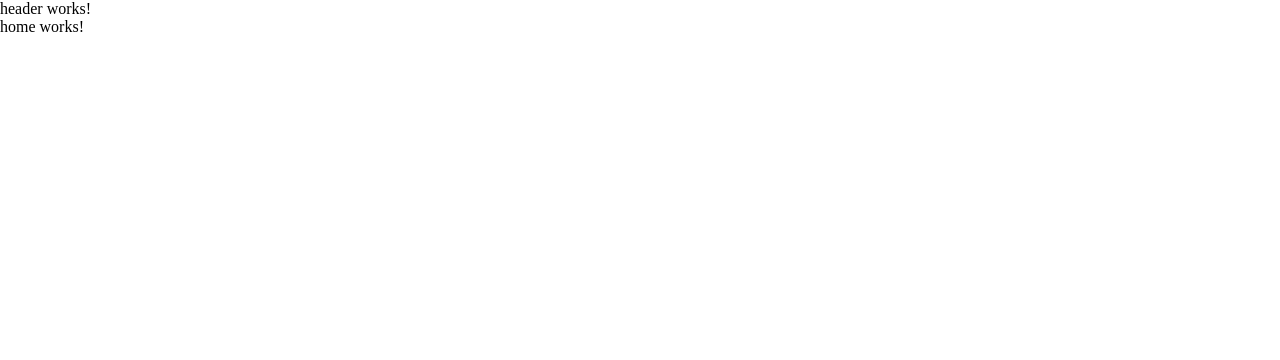
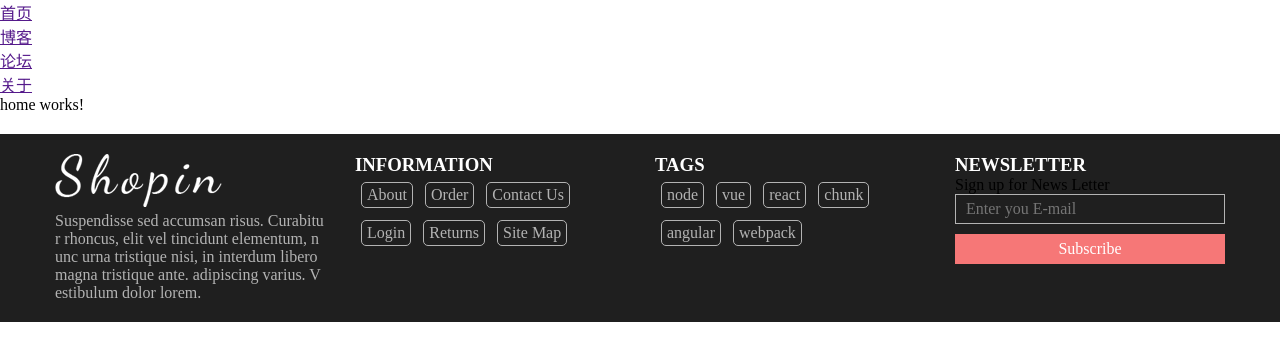
Before and after one commit to Jet-Lu/angular, an Angular app: page /#/home in a window 1280 px wide. Shown: the top 360 px of the page. Built offline with nearby package versions, Linux system fonts and the light colour scheme.

Commit message:
补充footer公共组件

```diff
--- a/src/app/layout/footer/footer.component.html
+++ b/src/app/layout/footer/footer.component.html
@@ -1,3 +1,42 @@
-<p>
-  footer works!
-</p>
+
+<div class="circle"></div>
+<div class="cir"></div>
+
+<div class="footer">
+  <div class="container">
+    <div class="col-md-3 c1">
+      <h3><img src="/assets/logo.png" alt=""></h3>
+      <p>Suspendisse sed accumsan risus. Curabitur rhoncus, elit vel tincidunt elementum, nunc urna tristique nisi, in interdum libero magna tristique ante. adipiscing varius. Vestibulum dolor lorem.</p>
+    </div>
+    <div class="col-md-3">
+      <h3>INFORMATION</h3>
+      <div class="c1">
+        <span>About</span>
+        <span>Order</span>
+        <span>Contact Us</span>
+        <span>Login</span>
+        <span>Returns</span>
+        <span>Site Map</span>
+      </div>
+    </div>
+    <div class="col-md-3">
+      <h3>TAGS</h3>
+      <div class="c1">
+        <span>node</span>
+        <span>vue</span>
+        <span>react</span>
+        <span>chunk</span>
+        <span>angular</span>
+        <span>webpack</span>
+      </div>
+    </div>
+    <div class="col-md-3">
+      <h3>NEWSLETTER</h3>
+      <div class="c2">
+        Sign up for News Letter
+        <input type="text" placeholder="Enter you E-mail"><br>
+        <button>Subscribe</button>
+      </div>
+    </div>
+  </div>
+</div>
--- /dev/null
+++ b/src/app/layout/footer/footer.component.less
@@ -0,0 +1,56 @@
+@color:#B3B3B3;
+@button:#F67777;
+@full-with:100%;
+
+
+.footer {
+  background:#1F1F1F;
+  margin-top:20px;
+  .container {
+    width:1200px;
+    min-height:80px;
+    margin:0 auto;
+    padding:20px 0;
+    display: flex;
+    justify-content: space-around;
+    .col-md-3 {
+      width:25%;
+      padding: 0 15px;
+      p {
+        color:@color;
+      }
+      h3 {
+        color:#fff;
+      }
+    }
+    .c1 {
+      span {
+        float:left;
+        margin:6px;
+        padding:3px 5px;
+        border:1px solid @color;
+        border-radius:5px;
+        color:@color;
+      }
+    }
+    .c2 {
+      input {
+        width:@full-with;
+        background:transparent;
+        box-sizing: border-box;
+        border:1px solid @color;
+        color:@color;
+        padding:5px 10px;
+      }
+      button {
+        width:@full-with;
+        margin-top:10px;
+        background:@button;
+        padding:5px 10px;
+        border:1px solid @button;
+        outline:none;
+        color:#fff;
+      }
+    }
+  }
+}
--- a/src/app/layout/footer/footer.component.ts
+++ b/src/app/layout/footer/footer.component.ts
@@ -3,7 +3,7 @@ import { Component, OnInit } from '@angular/core';
 @Component({
   selector: 'app-footer',
   templateUrl: './footer.component.html',
-  styleUrls: ['./footer.component.css']
+  styleUrls: ['./footer.component.less']
 })
 export class FooterComponent implements OnInit {
 
--- a/src/app/layout/header/header.component.html
+++ b/src/app/layout/header/header.component.html
@@ -1,3 +1,8 @@
-<p>
-  header works!
-</p>
+<div class="header">
+  <ul>
+    <li><a href="">首页</a></li>
+    <li><a href="">博客</a></li>
+    <li><a href="">论坛</a></li>
+    <li><a href="">关于</a></li>
+  </ul>
+</div>
--- a/src/app/layout/layout.component.html
+++ b/src/app/layout/layout.component.html
@@ -1,2 +1,3 @@
 <app-header></app-header>
 <router-outlet></router-outlet>
+<app-footer></app-footer>
```
Also changed, not shown: src/app/layout/footer/footer.component.css (deleted), src/assets/background.jpg (added), src/assets/logo.png (added).
